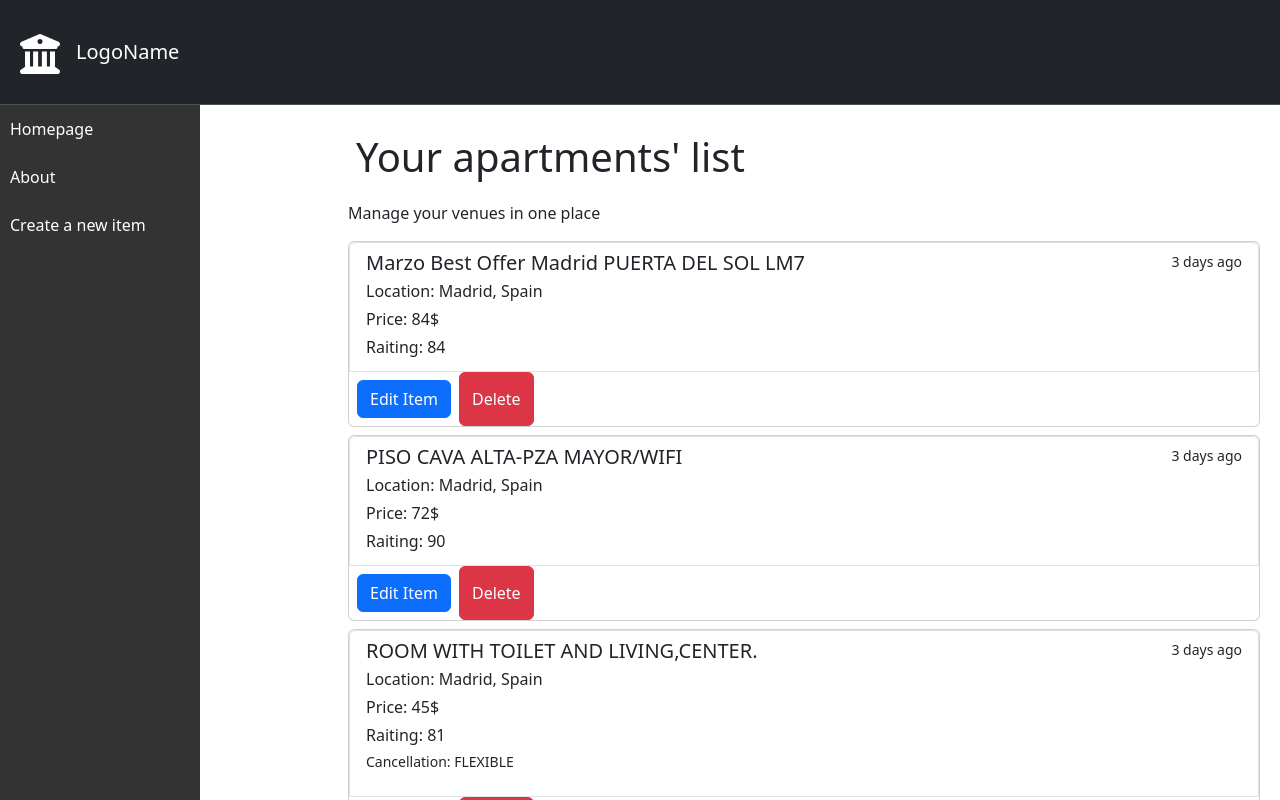
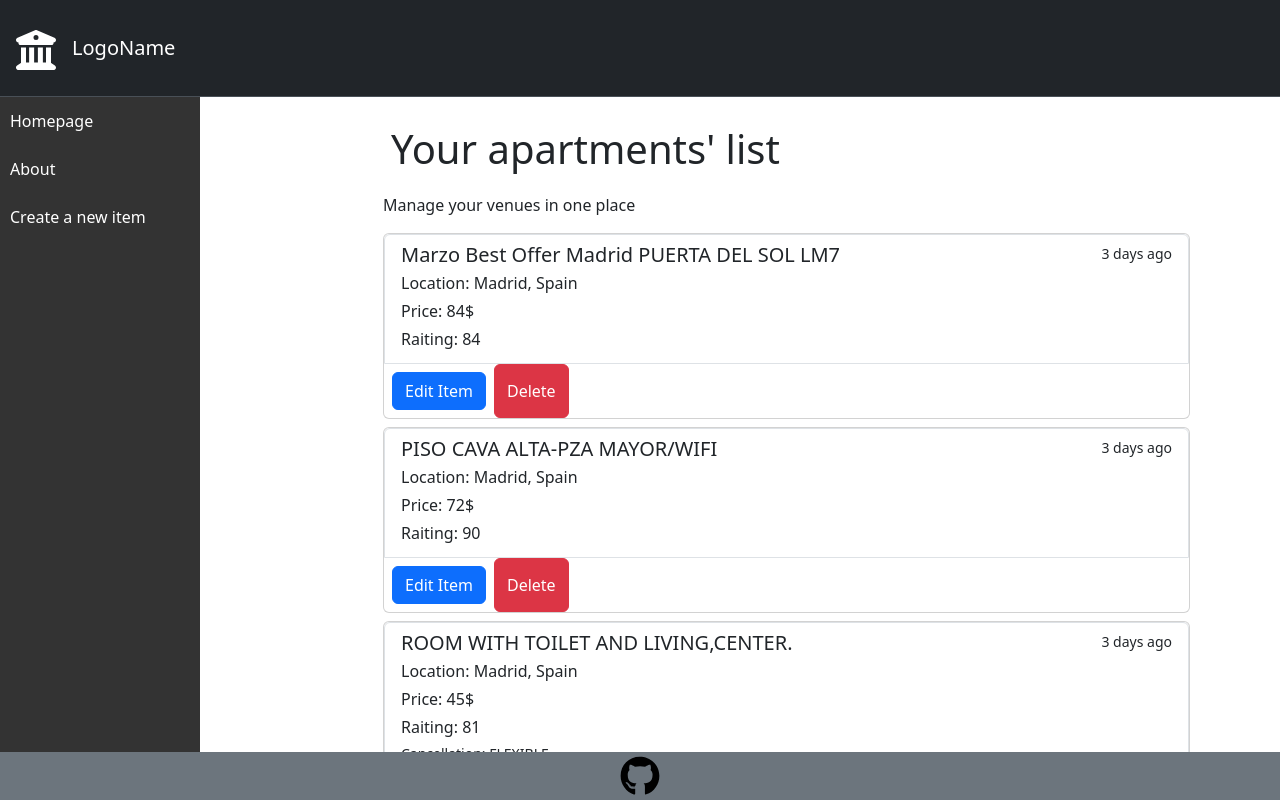
Before and after one commit to Ahmd-zaidan8a8/Apartment-Rentals-Admin, a React (Vite) app: page / in a window 1280 px wide. Shown: the top 800 px of the page. Built offline with nearby package versions, Linux system fonts and the light colour scheme.

Commit message:
fixed the navbar issue , and implement the Footer

```diff
--- a/src/App.jsx
+++ b/src/App.jsx
@@ -40,10 +40,8 @@ const App = () => {
 
   // TODO: Feedback
   const handleSubmit = (e) => {
-    console.log(apartementList);
     e.preventDefault();
     const updatedList = [...apartementList, newItem].reverse();
-    console.log(updatedList);
     setApartementList(updatedList);
     setNewItem({
       name: "",
@@ -67,17 +65,25 @@ const App = () => {
 
   return (
     <>
-      <Navbar />
-
       {/* <Link to="/">HomePage</Link>
       <Link to="/items/:itemDetail">Details</Link>
       <Link to="/about">About</Link> */}
-      <div className="container-fluid">
+
+      {/* <div className="container-fluid">
         <div className="row">
           <div className="col-md-3">
-      <Sidebar />
           </div>
           <div className="col-md-9">
+
+          </div>
+        </div>
+      </div> */}
+      <Navbar />
+
+      <div class="container">
+        <div class="row">
+          <div class="col-md-3 container">{<Sidebar />}</div>
+          <div class="col-md-9">
             <Routes>
               <Route
                 path="/"
@@ -109,11 +115,11 @@ const App = () => {
               />
               <Route path="*" element={<ErrorPage />} />
             </Routes>
-
-      {/* <Footer /> */}
           </div>
         </div>
       </div>
+
+      <Footer />
     </>
   );
 };
--- a/src/components/Footer.jsx
+++ b/src/components/Footer.jsx
@@ -1,14 +1,16 @@
-import { DiVim } from "react-icons/di";
-
-
+import { FaGithub } from "react-icons/fa";
+import { Link } from "react-router-dom";
 
 const Footer = () => {
-  return <footer className="footer fixed-bottom bg-secondary p-1">
-<div className="p-1">Project on GitHub (link to add)
-</div>
-
-
-  </footer>
+  return (
+    <footer className="footer fixed-bottom bg-secondary p-1">
+      <div className="text-center">
+        <Link to="https://github.com/Ahmd-zaidan8a8/Apartment-Rentals-Admin.git">
+          <FaGithub size={40} color="black" />
+        </Link>
+      </div>
+    </footer>
+  );
 };
 
 export default Footer;
--- a/src/components/Navbar.jsx
+++ b/src/components/Navbar.jsx
@@ -4,10 +4,10 @@ const Navbar = () => {
   return (
     <>
       <nav
-        className="navbar bg-dark border-bottom border-body"
+        className="navbar sticky-top bg-dark border-bottom border-body"
         data-bs-theme="dark"
       >
-        <div className="container m-2">
+        <div className="container m-1">
           <a className="navbar-brand" href="#">
             <FaBuildingColumns size={40} />
             <span style={{ display: "inline-block", padding: "1rem" }}>
```
Also changed, not shown: src/App.css (line endings or trailing spaces). Lines whose indentation alone changed are shown as unchanged.
